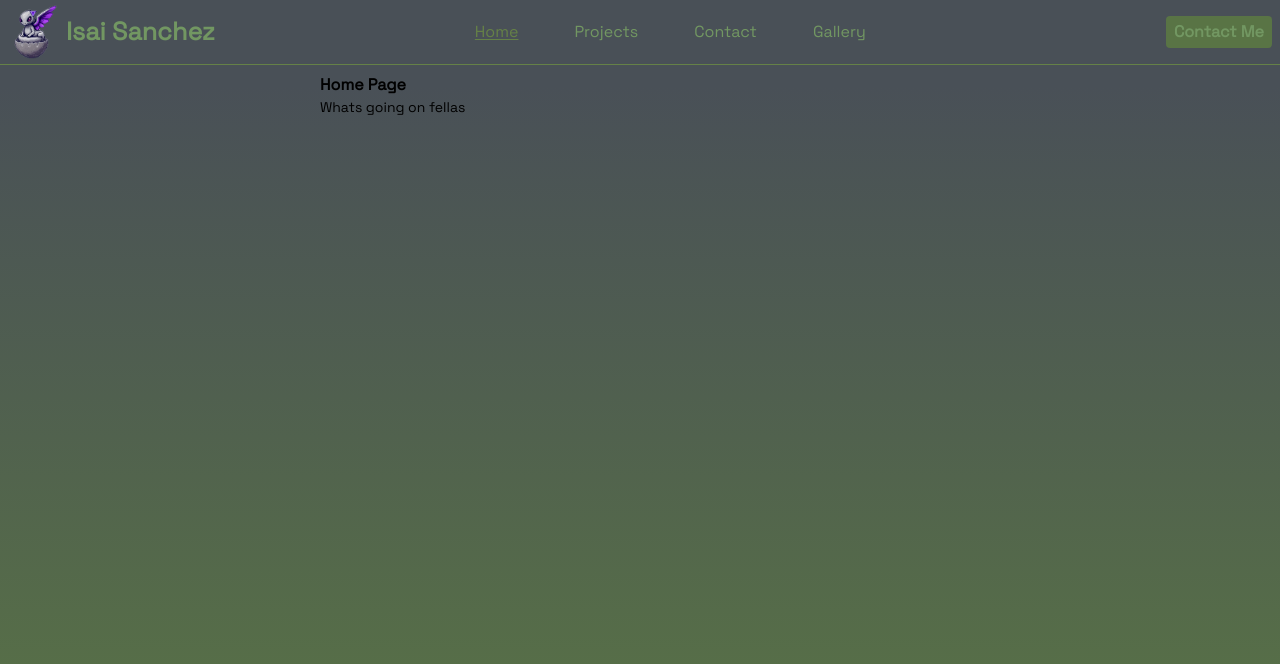
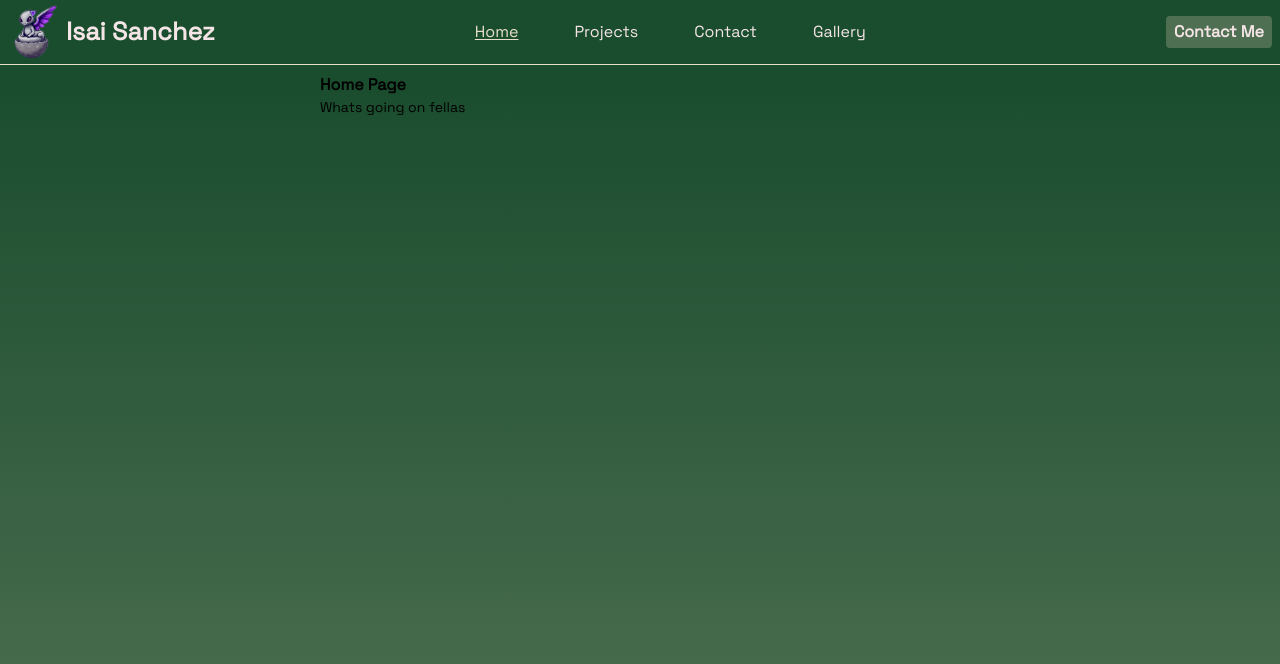
Before and after one commit to rahuljangirwork/rahuljangir.work, a Next.js app: page / in a window 1280 px wide. Shown: the top 664 px of the page. Built offline with nearby package versions, Linux system fonts and the light colour scheme.

Commit message:
gonna stick with this palette

```diff
--- a/tailwind.config.ts
+++ b/tailwind.config.ts
@@ -9,11 +9,11 @@ const config: Config = {
   theme: {
     extend: {
       colors: {
-        primary: "#495057",
+        primary: "#1A4D2E", // forrest green
         palette: {
-          1: "#597445",
-          2: "#658147",
-          3: "#729762",
+          1: "#4F6F52", // lighter forrest green
+          2: "#E8DFCA", // off-white
+          3: "#F5E5E6", // white
         },
       },
       /*
```
